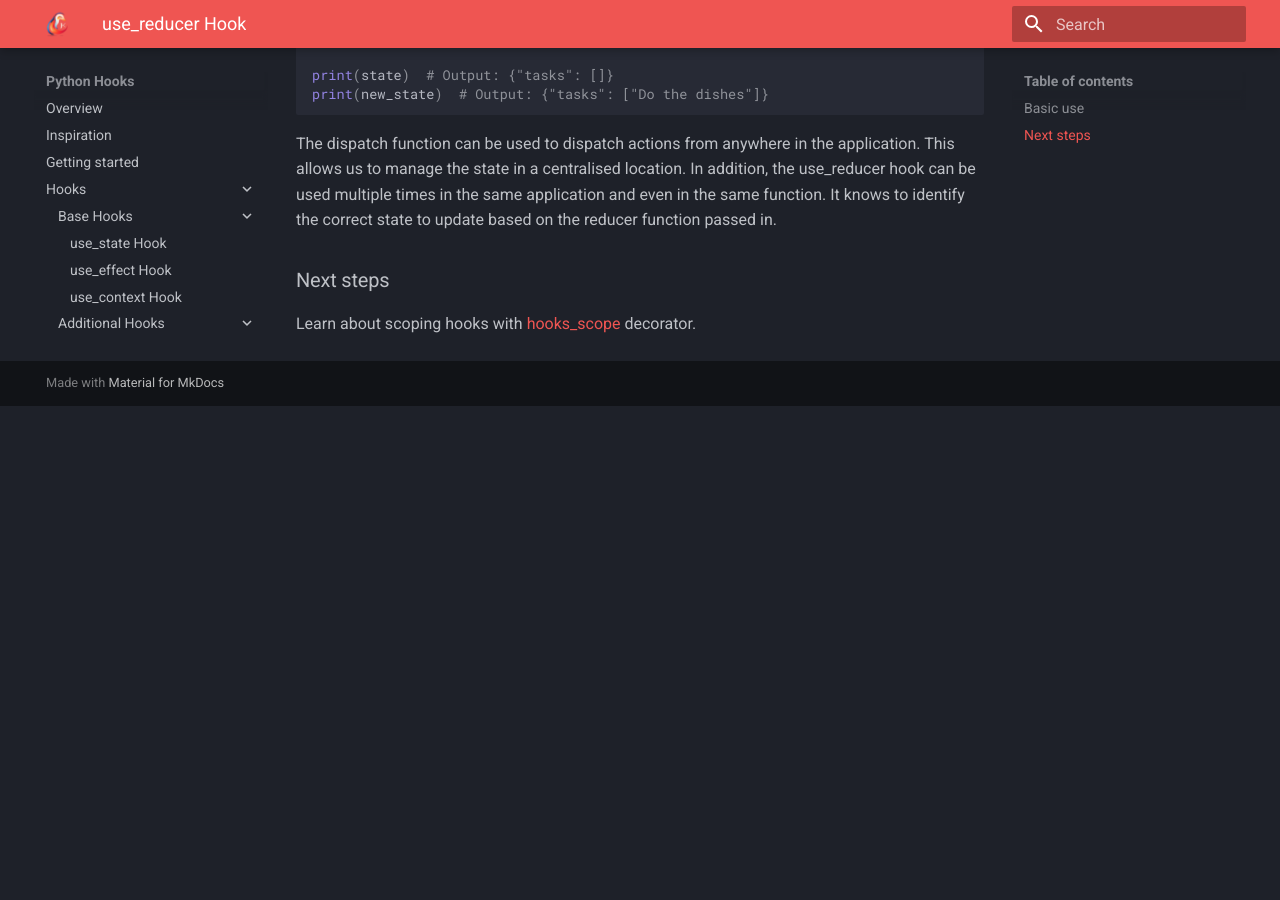
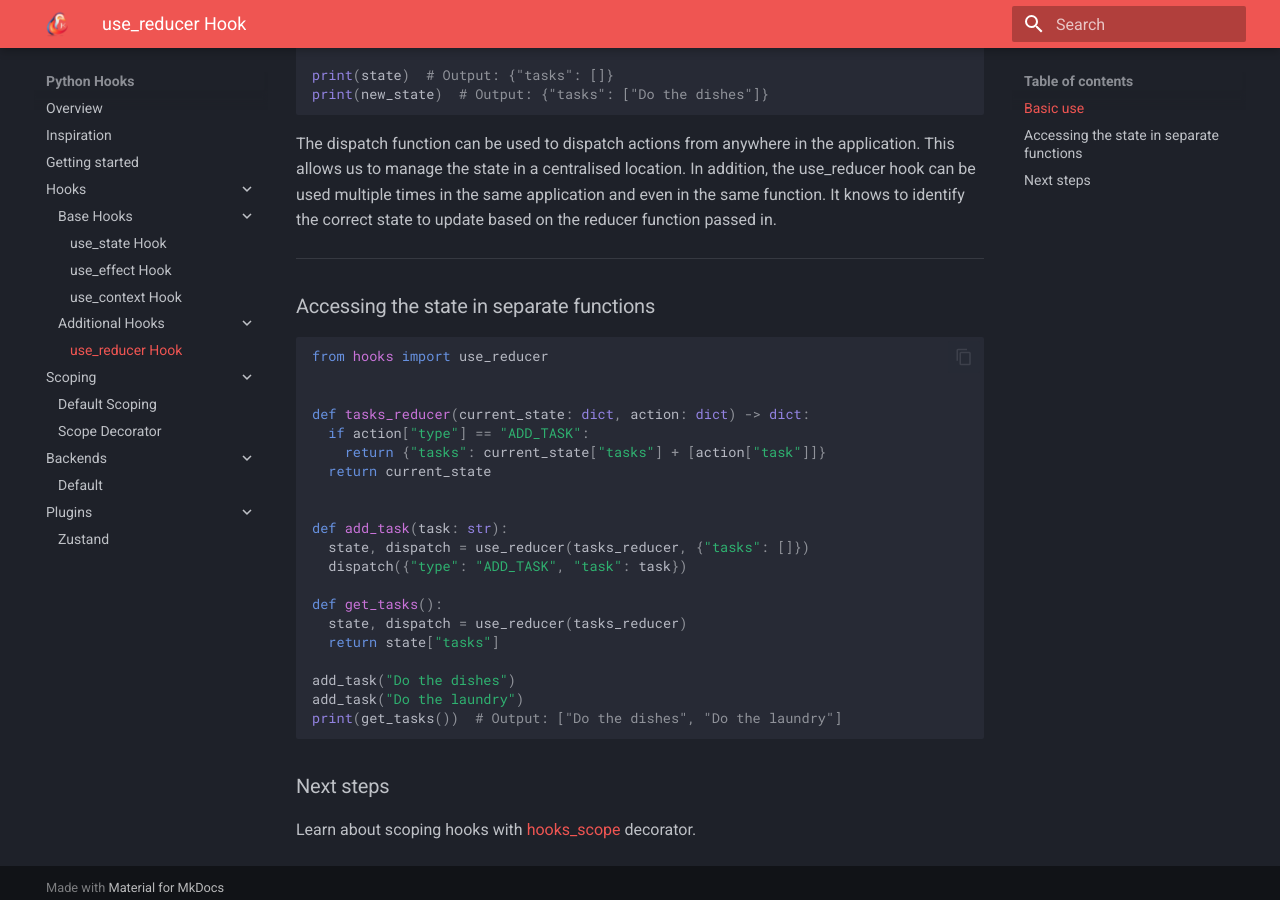
Before and after one commit to amitassaraf/python-hooks, an MkDocs documentation site: the page built from docs/hooks/additional_hooks/use_reducer.md, in a window 1280 px wide and 900 px high, scrolled down 626 px. Built offline with MkDocs 1.6.1 and Material for MkDocs 9.7.7, drawn with Linux system fonts in a browser that asks for light colours; before the commit the page ends 1031 px from its top, so only the background shows below that.

````diff
--- a/docs/hooks/additional_hooks/use_reducer.md
+++ b/docs/hooks/additional_hooks/use_reducer.md
@@ -31,6 +31,32 @@ The dispatch function can be used to dispatch actions from anywhere in the appli
 in a centralised location. In addition, the use_reducer hook can be used multiple times in the same application and
 even in the same function. It knows to identify the correct state to update based on the reducer function passed in.
 
+---
+### Accessing the state in separate functions
+
+```python
+from hooks import use_reducer
+
+
+def tasks_reducer(current_state: dict, action: dict) -> dict:
+  if action["type"] == "ADD_TASK":
+    return {"tasks": current_state["tasks"] + [action["task"]]}
+  return current_state
+
+
+def add_task(task: str):
+  state, dispatch = use_reducer(tasks_reducer, {"tasks": []})
+  dispatch({"type": "ADD_TASK", "task": task})
+
+def get_tasks():
+  state, dispatch = use_reducer(tasks_reducer)
+  return state["tasks"]
+
+add_task("Do the dishes")
+add_task("Do the laundry")
+print(get_tasks())  # Output: ["Do the dishes", "Do the laundry"]
+```
+
 ### Next steps
 
 Learn about scoping hooks with [hooks_scope](../scoping/hooks_scope.md) decorator.
--- a/pyproject.toml
+++ b/pyproject.toml
@@ -5,7 +5,7 @@ build-backend = "setuptools.build_meta"
 
 [tool.poetry]
 name = "python-hooks"
-version = "0.1.4"
+version = "0.1.5"
 description = "A React inspired way to code in Python"
 readme = "README.md"
 authors = ["Amit Assaraf <amit.assaraf@gmail.com>"]
````
